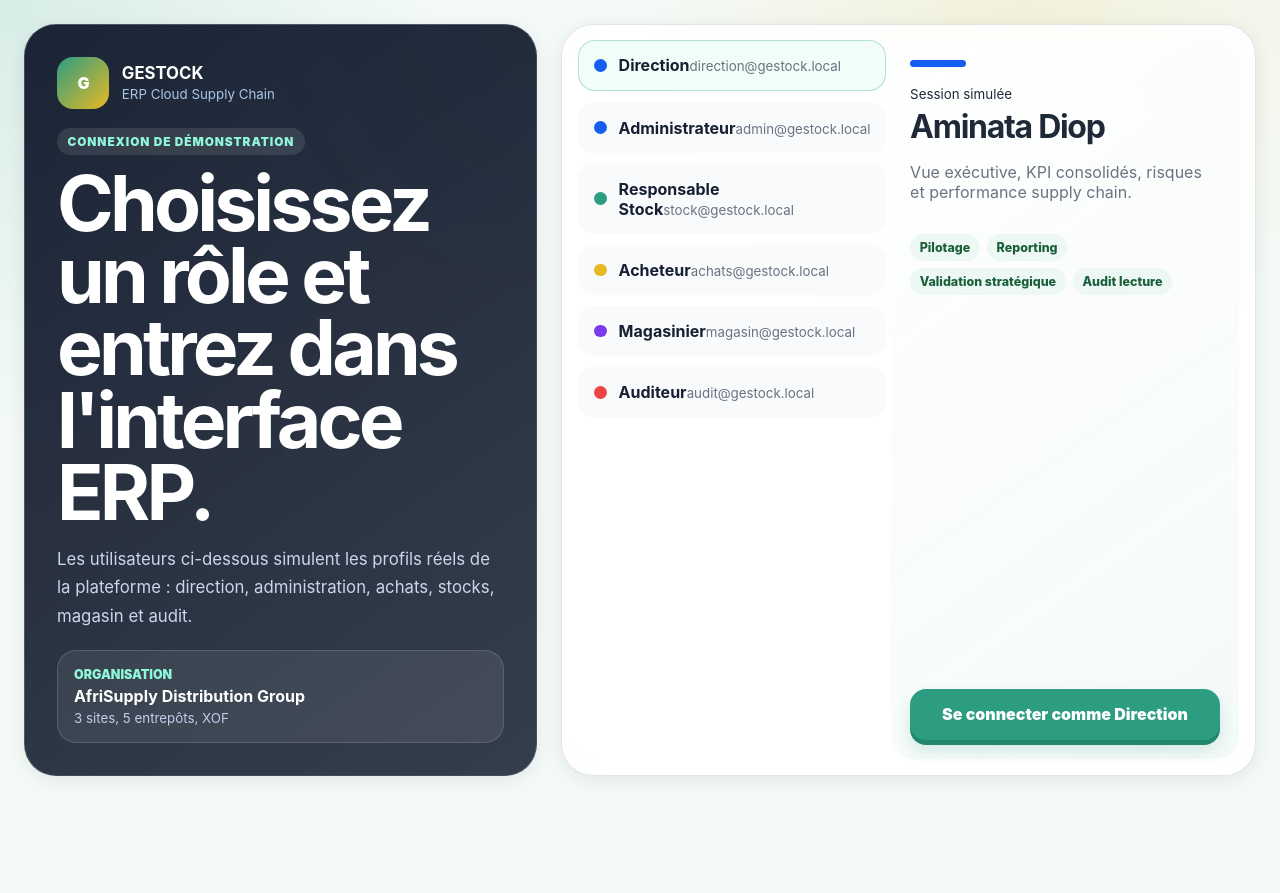
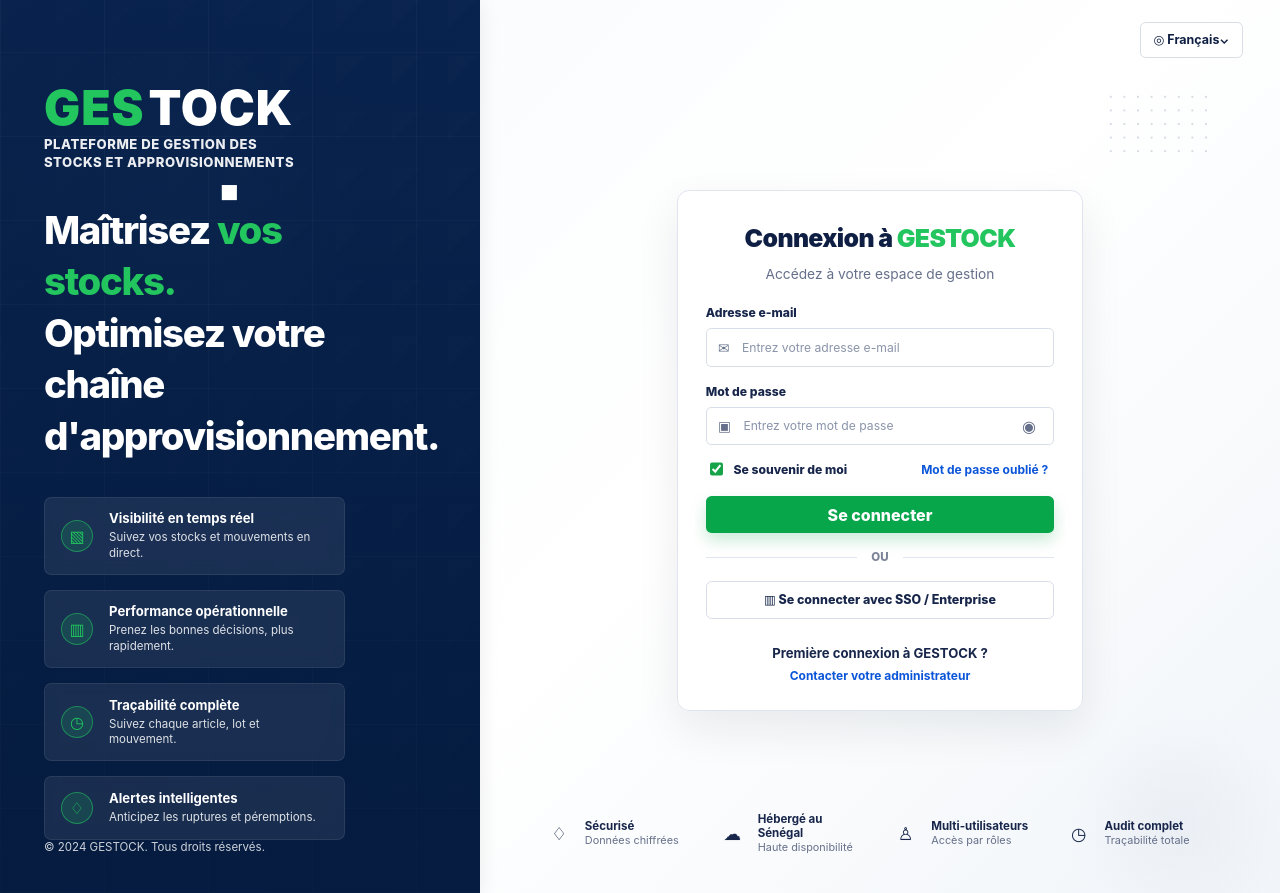
Before and after one commit to Cherif0104/GESTOCK-, a React (Vite) app: page / in a window 1280 px wide. Before the commit the page ends 800 px from the top, so only its background shows below. Built offline with nearby package versions, Linux system fonts and the light colour scheme.

Commit message:
Reproduire la page de connexion GESTOCK
Co-authored-by: Cherif0104 <Cherif0104@users.noreply.github.com>

```diff
--- a/src/presentation/App.tsx
+++ b/src/presentation/App.tsx
@@ -2,7 +2,6 @@ import { useEffect, useMemo, useState } from "react";
 import type { GestockViewModel, WarehouseOverview } from "../application/buildGestockViewModel";
 import type {
   BusinessModule,
-  ErpRole,
   MockUser,
   ModuleStatus,
   OperationalAlert,
@@ -16,15 +15,6 @@ interface AppProps {
 
 type AppScreen = "loading" | "login" | "erp";
 type WorkspaceView = "dashboard" | "stocks" | "achats" | "entrepots" | "reporting" | "admin";
-
-const roleAccent: Record<ErpRole, string> = {
-  Direction: "executive",
-  Administrateur: "admin",
-  "Responsable Stock": "stock",
-  Acheteur: "buyer",
-  Magasinier: "warehouse",
-  Auditeur: "audit"
-};
 
 const statusLabel: Record<ModuleStatus, string> = {
   active: "Actif",
@@ -84,14 +74,10 @@ const inventoryRows = [
 
 export function App({ model }: AppProps) {
   const [screen, setScreen] = useState<AppScreen>("loading");
-  const [selectedUserId, setSelectedUserId] = useState(model.mockUsers[0]?.id ?? "");
   const [currentUser, setCurrentUser] = useState<MockUser | null>(null);
   const [activeView, setActiveView] = useState<WorkspaceView>("dashboard");
 
-  const selectedUser = useMemo(
-    () => model.mockUsers.find((user) => user.id === selectedUserId) ?? model.mockUsers[0]!,
-    [model.mockUsers, selectedUserId]
-  );
+  const selectedUser = useMemo(() => model.mockUsers[0]!, [model.mockUsers]);
 
   const startLogin = () => {
     window.setTimeout(() => setScreen("login"), 650);
@@ -105,9 +91,6 @@ export function App({ model }: AppProps) {
     return (
       <LoginScreen
         model={model}
-        selectedUser={selectedUser}
-        selectedUserId={selectedUserId}
-        onSelectUser={setSelectedUserId}
         onLogin={() => {
           setCurrentUser(selectedUser);
           setScreen("erp");
@@ -154,77 +137,152 @@ function LoadingScreen({ onReady }: { onReady: () => void }) {
 
 function LoginScreen({
   model,
-  selectedUser,
-  selectedUserId,
-  onSelectUser,
   onLogin
 }: {
   model: GestockViewModel;
-  selectedUser: MockUser;
-  selectedUserId: string;
-  onSelectUser: (id: string) => void;
   onLogin: () => void;
 }) {
   return (
     <main className="login-screen">
-      <section className="login-panel">
-        <div className="login-brand">
-          <span className="brand-orb">G</span>
-          <div>
-            <strong>GESTOCK</strong>
-            <small>ERP Cloud Supply Chain</small>
+      <section className="login-hero-panel" aria-label="Présentation GESTOCK">
+        <div className="login-logo-lockup">
+          <strong>
+            <span>GES</span>TOCK
+          </strong>
+          <div className="logo-cube" aria-hidden="true">
+            ◆
           </div>
+          <small>PLATEFORME DE GESTION DES STOCKS ET APPROVISIONNEMENTS</small>
         </div>
 
-        <div className="login-copy">
-          <span className="eyebrow">Connexion de démonstration</span>
-          <h1>Choisissez un rôle et entrez dans l'interface ERP.</h1>
-          <p>
-            Les utilisateurs ci-dessous simulent les profils réels de la plateforme :
-            direction, administration, achats, stocks, magasin et audit.
-          </p>
+        <div className="login-hero-copy">
+          <h1>
+            Maîtrisez <span>vos stocks.</span>
+            <br />
+            Optimisez votre chaîne d'approvisionnement.
+          </h1>
         </div>
 
-        <div className="tenant-preview">
-          <span>Organisation</span>
-          <strong>{model.organization.name}</strong>
-          <small>{model.tenantSummary}</small>
-        </div>
-      </section>
-
-      <section className="login-card" aria-label="Sélection du profil">
-        <div className="role-selector">
-          {model.mockUsers.map((user) => (
-            <button
-              className={`role-option ${selectedUserId === user.id ? "selected" : ""}`}
-              key={user.id}
-              onClick={() => onSelectUser(user.id)}
-              type="button"
-            >
-              <span className={`role-dot ${roleAccent[user.role]}`} />
+        <div className="login-benefits">
+          {[
+            {
+              icon: "▧",
+              title: "Visibilité en temps réel",
+              text: "Suivez vos stocks et mouvements en direct."
+            },
+            {
+              icon: "▥",
+              title: "Performance opérationnelle",
+              text: "Prenez les bonnes décisions, plus rapidement."
+            },
+            {
+              icon: "◷",
+              title: "Traçabilité complète",
+              text: "Suivez chaque article, lot et mouvement."
+            },
+            {
+              icon: "♢",
+              title: "Alertes intelligentes",
+              text: "Anticipez les ruptures et péremptions."
+            }
+          ].map((benefit) => (
+            <article className="login-benefit-card" key={benefit.title}>
+              <span>{benefit.icon}</span>
               <div>
-                <strong>{user.role}</strong>
-                <small>{user.email}</small>
+                <strong>{benefit.title}</strong>
+                <p>{benefit.text}</p>
               </div>
-            </button>
+            </article>
           ))}
         </div>
 
-        <div className="selected-profile">
-          <span className={`profile-accent ${roleAccent[selectedUser.role]}`} />
+        <small className="login-copyright">© 2024 GESTOCK. Tous droits réservés.</small>
+      </section>
+
+      <section className="login-auth-area" aria-label="Connexion">
+        <button className="language-switch" type="button">
+          ◎ Français⌄
+        </button>
+        <div className="dot-pattern" aria-hidden="true" />
+
+        <div className="auth-card">
           <div>
-            <small>Session simulée</small>
-            <h2>{selectedUser.name}</h2>
-            <p>{selectedUser.description}</p>
+            <h2>
+              Connexion à <span>GESTOCK</span>
+            </h2>
+            <p>Accédez à votre espace de gestion</p>
           </div>
-          <div className="permission-list">
-            {selectedUser.permissions.map((permission) => (
-              <span key={permission}>{permission}</span>
-            ))}
-          </div>
-          <button className="primary-action" type="button" onClick={onLogin}>
-            Se connecter comme {selectedUser.role}
-          </button>
+
+          <form
+            className="auth-form"
+            onSubmit={(event) => {
+              event.preventDefault();
+              onLogin();
+            }}
+          >
+            <label>
+              <span>Adresse e-mail</span>
+              <div className="auth-input">
+                <span aria-hidden="true">✉</span>
+                <input placeholder="Entrez votre adresse e-mail" type="email" />
+              </div>
+            </label>
+
+            <label>
+              <span>Mot de passe</span>
+              <div className="auth-input">
+                <span aria-hidden="true">▣</span>
+                <input placeholder="Entrez votre mot de passe" type="password" />
+                <button aria-label="Afficher le mot de passe" type="button">
+                  ◉
+                </button>
+              </div>
+            </label>
+
+            <div className="auth-row">
+              <label className="remember-me">
+                <input defaultChecked type="checkbox" />
+                <span>Se souvenir de moi</span>
+              </label>
+              <button type="button">Mot de passe oublié ?</button>
+            </div>
+
+            <button className="auth-submit" type="submit">
+              Se connecter
+            </button>
+
+            <div className="auth-divider">
+              <span />
+              <small>OU</small>
+              <span />
+            </div>
+
+            <button className="sso-button" type="button" onClick={onLogin}>
+              ▥ Se connecter avec SSO / Enterprise
+            </button>
+          </form>
+
+          <footer className="first-login">
+            <strong>Première connexion à GESTOCK ?</strong>
+            <button type="button">Contacter votre administrateur</button>
+          </footer>
+        </div>
+
+        <div className="login-trust-row">
+          {[
+            ["♢", "Sécurisé", "Données chiffrées"],
+            ["☁", "Hébergé au Sénégal", "Haute disponibilité"],
+            ["♙", "Multi-utilisateurs", "Accès par rôles"],
+            ["◷", "Audit complet", "Traçabilité totale"]
+          ].map(([icon, title, text]) => (
+            <article key={title}>
+              <span>{icon}</span>
+              <div>
+                <strong>{title}</strong>
+                <small>{text}</small>
+              </div>
+            </article>
+          ))}
         </div>
       </section>
     </main>
--- a/src/presentation/styles.css
+++ b/src/presentation/styles.css
@@ -143,14 +143,16 @@ button {
 
 .login-screen {
   display: grid;
-  grid-template-columns: minmax(22rem, 0.85fr) minmax(28rem, 1.15fr);
-  gap: 1.5rem;
-  overflow: auto;
-  padding: 1.5rem;
+  grid-template-columns: 37.5vw 1fr;
+  overflow: hidden;
+  padding: 0;
+  background:
+    radial-gradient(circle at 92% 92%, rgba(226, 232, 240, 0.55), transparent 7rem),
+    linear-gradient(135deg, #f8fafc 0%, #ffffff 55%, #f1f5f9 100%);
 }
 
-.login-panel,
-.login-card,
+.login-hero-panel,
+.auth-card,
 .panel,
 .erp-sidebar,
 .topbar {
@@ -158,20 +160,403 @@ button {
   box-shadow: var(--gestock-shadow-lg);
 }
 
-.login-panel,
-.login-card {
-  border-radius: 2rem;
+.login-hero-panel {
+  position: relative;
+  display: flex;
+  flex-direction: column;
+  min-height: 100vh;
+  justify-content: flex-start;
+  overflow: hidden;
+  padding: 5.25rem 2.75rem 2.4rem;
+  border: 0;
+  border-radius: 0;
+  background:
+    linear-gradient(90deg, rgba(8, 35, 78, 0.93), rgba(8, 35, 78, 0.86)),
+    linear-gradient(135deg, rgba(255, 255, 255, 0.08) 25%, transparent 25%) 0 0 / 3.5rem 3.5rem,
+    radial-gradient(circle at 35% 25%, rgba(255, 255, 255, 0.18), transparent 12rem),
+    #0b2d5f;
+  color: #fff;
 }
 
-.login-panel {
+.login-hero-panel::before {
+  position: absolute;
+  inset: 0;
+  background:
+    linear-gradient(180deg, rgba(4, 24, 57, 0.12), rgba(4, 24, 57, 0.72)),
+    repeating-linear-gradient(
+      90deg,
+      rgba(255, 255, 255, 0.04) 0 1px,
+      transparent 1px 6.5rem
+    ),
+    repeating-linear-gradient(
+      0deg,
+      rgba(255, 255, 255, 0.035) 0 1px,
+      transparent 1px 5.25rem
+    );
+  content: "";
+}
+
+.login-hero-panel > * {
+  position: relative;
+  z-index: 1;
+}
+
+.login-logo-lockup {
+  display: grid;
+  width: min(20rem, 100%);
+  gap: 0.25rem;
+  margin-bottom: 2.1rem;
+}
+
+.login-logo-lockup strong {
   display: flex;
-  flex-direction: column;
+  align-items: center;
+  gap: 0.25rem;
+  color: #fff;
+  font-size: clamp(2.25rem, 5vw, 3rem);
+  font-weight: 950;
+  letter-spacing: 0.02em;
+  line-height: 1;
+}
+
+.login-logo-lockup strong span,
+.login-hero-copy h1 span,
+.auth-card h2 span {
+  color: #22c55e;
+}
+
+.logo-cube {
+  position: absolute;
+  top: 5.75rem;
+  left: min(14.2rem, 53%);
+  display: grid;
+  width: 2rem;
+  height: 2rem;
+  place-items: center;
+  color: #fff;
+  font-size: 1.4rem;
+  transform: rotate(45deg);
+}
+
+.login-logo-lockup small {
+  max-width: 17rem;
+  color: rgba(255, 255, 255, 0.92);
+  font-size: 0.82rem;
+  font-weight: 800;
+  letter-spacing: 0.04em;
+  line-height: 1.35;
+}
+
+.login-hero-copy h1 {
+  max-width: 21rem;
+  margin: 0;
+  color: #fff;
+  font-size: clamp(1.75rem, 3vw, 2.45rem);
+  font-weight: 850;
+  letter-spacing: -0.035em;
+  line-height: 1.34;
+}
+
+.login-benefits {
+  display: grid;
+  gap: 0.95rem;
+  width: min(18.8rem, 100%);
+  margin-top: 2.15rem;
+}
+
+.login-benefit-card {
+  display: flex;
+  align-items: center;
+  gap: 1rem;
+  min-height: 4rem;
+  padding: 0.78rem 1rem;
+  border: 1px solid rgba(255, 255, 255, 0.08);
+  border-radius: 0.45rem;
+  background: rgba(255, 255, 255, 0.08);
+  backdrop-filter: blur(8px);
+}
+
+.login-benefit-card > span {
+  display: grid;
+  width: 2rem;
+  height: 2rem;
+  flex: 0 0 auto;
+  place-items: center;
+  border: 1px solid rgba(34, 197, 94, 0.55);
+  border-radius: 50%;
+  background: rgba(34, 197, 94, 0.16);
+  color: #22c55e;
+  font-weight: 900;
+}
+
+.login-benefit-card strong,
+.login-benefit-card p {
+  margin: 0;
+}
+
+.login-benefit-card strong {
+  display: block;
+  margin-bottom: 0.25rem;
+  color: #fff;
+  font-size: 0.82rem;
+}
+
+.login-benefit-card p {
+  color: rgba(255, 255, 255, 0.86);
+  font-size: 0.72rem;
+  line-height: 1.35;
+}
+
+.login-copyright {
+  margin-top: auto;
+  color: rgba(255, 255, 255, 0.8);
+  font-size: 0.72rem;
+}
+
+.login-auth-area {
+  position: relative;
+  display: grid;
+  min-height: 100vh;
+  place-items: center;
+  padding: 4.6rem 2rem 2.5rem;
+}
+
+.language-switch {
+  position: absolute;
+  top: 1.4rem;
+  right: 2.3rem;
+  display: inline-flex;
+  align-items: center;
+  gap: 0.45rem;
+  min-height: 2.2rem;
+  padding: 0 0.8rem;
+  border: 1px solid #d8dee8;
+  border-radius: 0.35rem;
+  background: #fff;
+  color: #0f1f44;
+  cursor: pointer;
+  font-size: 0.78rem;
+  font-weight: 700;
+}
+
+.dot-pattern {
+  position: absolute;
+  top: 5.6rem;
+  right: 4.5rem;
+  width: 6.5rem;
+  height: 4.4rem;
+  opacity: 0.45;
+  background-image: radial-gradient(#a7b0c2 1.2px, transparent 1.2px);
+  background-size: 0.85rem 0.85rem;
+}
+
+.auth-card {
+  width: min(25.4rem, 100%);
+  margin-top: -1.55rem;
+  padding: 2rem 1.75rem 1.65rem;
+  border-color: #dfe5ee;
+  border-radius: 0.75rem;
+  background: rgba(255, 255, 255, 0.96);
+  box-shadow: 0 18px 44px rgba(15, 23, 42, 0.08);
+}
+
+.auth-card h2,
+.auth-card p {
+  margin: 0;
+  text-align: center;
+}
+
+.auth-card h2 {
+  color: #0f1f44;
+  font-size: 1.55rem;
+  font-weight: 900;
+  letter-spacing: -0.025em;
+}
+
+.auth-card p {
+  margin-top: 0.8rem;
+  color: #66708a;
+  font-size: 0.86rem;
+}
+
+.auth-form {
+  display: grid;
+  gap: 1.05rem;
+  margin-top: 1.45rem;
+}
+
+.auth-form label {
+  display: grid;
+  gap: 0.5rem;
+}
+
+.auth-form label > span {
+  color: #17264a;
+  font-size: 0.76rem;
+  font-weight: 800;
+}
+
+.auth-input {
+  display: flex;
+  align-items: center;
+  gap: 0.65rem;
+  min-height: 2.4rem;
+  padding: 0 0.7rem;
+  border: 1px solid #d8dee8;
+  border-radius: 0.32rem;
+  background: #fff;
+}
+
+.auth-input > span {
+  color: #66708a;
+  font-size: 0.86rem;
+}
+
+.auth-input input {
+  width: 100%;
+  border: 0;
+  outline: 0;
+  color: #152142;
+  font: inherit;
+  font-size: 0.76rem;
+}
+
+.auth-input input::placeholder {
+  color: #8a94aa;
+}
+
+.auth-input button {
+  border: 0;
+  background: transparent;
+  color: #66708a;
+  cursor: pointer;
+}
+
+.auth-row {
+  display: flex;
+  align-items: center;
   justify-content: space-between;
-  padding: 2rem;
-  background:
-    linear-gradient(145deg, rgba(15, 23, 42, 0.94), rgba(31, 41, 55, 0.9)),
-    radial-gradient(circle at top right, rgba(45, 157, 130, 0.28), transparent 18rem);
+  gap: 1rem;
+  margin-top: -0.15rem;
+}
+
+.remember-me {
+  display: inline-flex !important;
+  grid-template-columns: none;
+  align-items: center;
+  gap: 0.45rem !important;
+  color: #42506c;
+  font-size: 0.75rem;
+  font-weight: 650;
+}
+
+.remember-me input {
+  width: 0.85rem;
+  height: 0.85rem;
+  accent-color: #16a34a;
+}
+
+.auth-row button,
+.first-login button {
+  border: 0;
+  background: transparent;
+  color: #0b55d9;
+  cursor: pointer;
+  font-size: 0.75rem;
+  font-weight: 750;
+}
+
+.auth-submit {
+  min-height: 2.35rem;
+  border: 0;
+  border-radius: 0.35rem;
+  background: #08a64b;
+  box-shadow: 0 7px 16px rgba(8, 166, 75, 0.22);
   color: #fff;
+  cursor: pointer;
+  font-weight: 850;
+}
+
+.auth-divider {
+  display: grid;
+  grid-template-columns: 1fr auto 1fr;
+  align-items: center;
+  gap: 0.9rem;
+}
+
+.auth-divider span {
+  height: 1px;
+  background: #dfe5ee;
+}
+
+.auth-divider small {
+  color: #7b8498;
+  font-size: 0.72rem;
+  font-weight: 800;
+}
+
+.sso-button {
+  min-height: 2.35rem;
+  border: 1px solid #d8dee8;
+  border-radius: 0.35rem;
+  background: #fff;
+  color: #17264a;
+  cursor: pointer;
+  font-size: 0.78rem;
+  font-weight: 800;
+}
+
+.first-login {
+  display: grid;
+  gap: 0.35rem;
+  margin-top: 1.65rem;
+  text-align: center;
+}
+
+.first-login strong {
+  color: #17264a;
+  font-size: 0.82rem;
+}
+
+.login-trust-row {
+  position: absolute;
+  bottom: 2.4rem;
+  left: 50%;
+  display: grid;
+  width: min(42rem, calc(100% - 4rem));
+  grid-template-columns: repeat(4, minmax(0, 1fr));
+  gap: 1.3rem;
+  transform: translateX(-50%);
+}
+
+.login-trust-row article {
+  display: flex;
+  align-items: center;
+  gap: 0.65rem;
+}
+
+.login-trust-row article > span {
+  display: grid;
+  width: 1.9rem;
+  height: 1.9rem;
+  place-items: center;
+  color: #17264a;
+  font-size: 1.1rem;
+}
+
+.login-trust-row strong,
+.login-trust-row small {
+  display: block;
+}
+
+.login-trust-row strong {
+  color: #17264a;
+  font-size: 0.72rem;
+}
+
+.login-trust-row small {
+  color: #66708a;
+  font-size: 0.68rem;
 }
 
 .login-brand,
@@ -983,6 +1368,29 @@ progress::-moz-progress-bar {
     grid-template-columns: 1fr;
   }
 
+  .login-screen {
+    overflow: auto;
+  }
+
+  .login-hero-panel {
+    min-height: auto;
+    padding: 2rem;
+  }
+
+  .login-copyright {
+    margin-top: 2rem;
+  }
+
+  .login-auth-area {
+    min-height: auto;
+    padding: 5rem 1.25rem 7rem;
+  }
+
+  .login-trust-row {
+    bottom: 1.4rem;
+    grid-template-columns: repeat(2, minmax(0, 1fr));
+  }
+
   .erp-shell {
     height: auto;
     min-height: 100vh;
@@ -1041,6 +1449,52 @@ progress::-moz-progress-bar {
     padding: 0.75rem;
   }
 
+  .login-screen {
+    padding: 0;
+  }
+
+  .login-hero-panel {
+    padding: 1.5rem;
+  }
+
+  .login-logo-lockup strong {
+    font-size: 2rem;
+  }
+
+  .logo-cube {
+    display: none;
+  }
+
+  .login-hero-copy h1 {
+    font-size: 1.85rem;
+  }
+
+  .login-auth-area {
+    padding: 4.5rem 1rem 10rem;
+  }
+
+  .language-switch {
+    right: 1rem;
+  }
+
+  .dot-pattern {
+    display: none;
+  }
+
+  .auth-card {
+    padding: 1.5rem 1rem;
+  }
+
+  .auth-row {
+    align-items: flex-start;
+    flex-direction: column;
+  }
+
+  .login-trust-row {
+    grid-template-columns: 1fr;
+    gap: 0.75rem;
+  }
+
   .erp-sidebar {
     padding: 0;
   }
```
